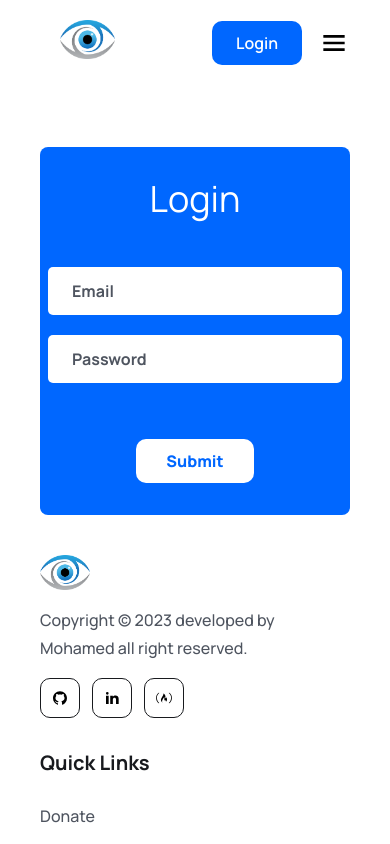
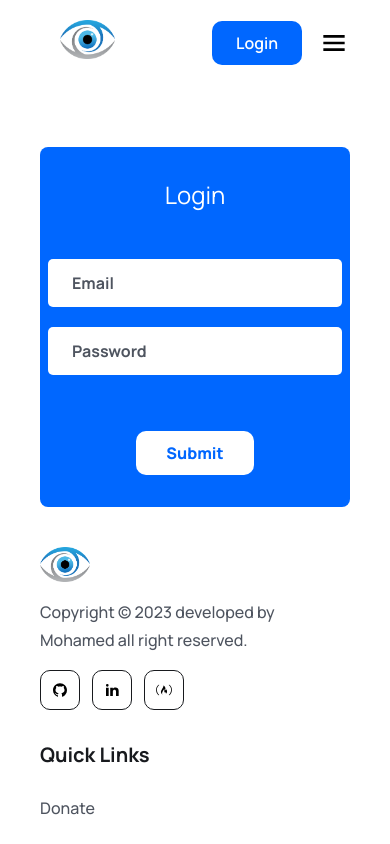
Before and after one commit to githubusefull/optician, a React (Vite) app in the folder front/: page /login in a window 390 px wide. Shown: the top 844 px of the page. Built offline with nearby package versions, Linux system fonts and the light colour scheme; a web font is replaced by a local one.

Commit message:
some titles

```diff
--- a/front/src/pages/Contact.jsx
+++ b/front/src/pages/Contact.jsx
@@ -66,8 +66,10 @@ const Contact = () => {
 <div>
       <form onSubmit={handleSubm} >
         <div className='bg-primaryColor w-auto h-full mx-5 mt-20  font-[600] rounded-lg'>
-        <p className='flex justify-center p-8 text-4xl font-[400] text-white'>Your Contact</p>
-
+        <div className='flex justify-center  p-8 text-4xl font-[400] text-white'>
+            <span className='hidden md:block'>Your Contact</span>
+            <span className='md:hidden  text-2xl'>Your Contact</span>
+            </div>
           <div className='flex justify-center mb-2'>
          </div>
 
--- a/front/src/pages/Login.jsx
+++ b/front/src/pages/Login.jsx
@@ -4,9 +4,10 @@ const Login = () => {
     <div>
       <form>
         <div className="bg-primaryColor w-auto h-full mx-5 mt-20  font-[600] rounded-lg">
-          <p className="flex justify-center p-8 text-4xl font-[400] text-white">
-            Login
-          </p>
+        <div className='flex justify-center  p-8 text-4xl font-[400] text-white'>
+            <span className='hidden md:block'>Login</span>
+            <span className='md:hidden  text-2xl'>Login</span>
+            </div>
           <div className="flex justify-center mb-2"></div>
 
           <div className="flex justify-center p-2 mt-1">
--- a/front/src/pages/Services.jsx
+++ b/front/src/pages/Services.jsx
@@ -69,7 +69,7 @@ const Services = () => {
          </div>
           <div className='flex justify-center p-2'>
             <input
-            placeholder='dd/mm/yyyy'
+            placeholder='mm/dd/yyyy'
             name="date"
             onChange={(e) => setDate(e.target.value)}
             type="date"
```
